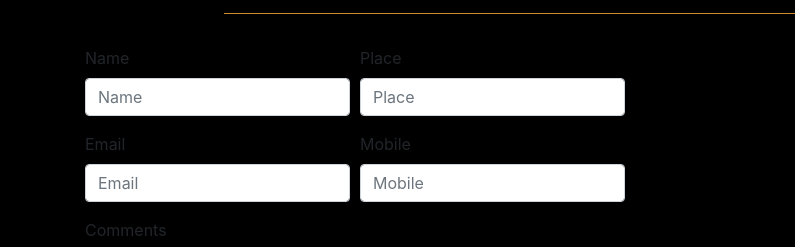
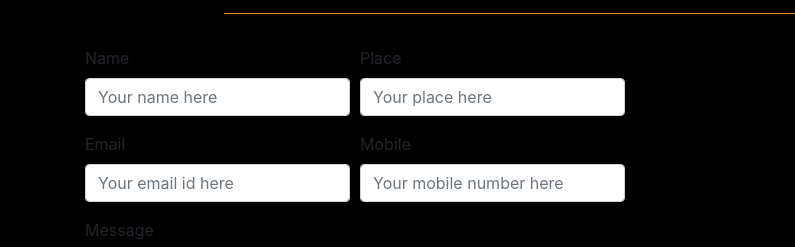
Before and after one commit to Ameendv/Static-website-Qawameen-Builders, a plain HTML site: page index.html in a window 1280 px wide. Shown: the part 2217-2464 px from the top of the page, 0-795 px from the left. Drawn offline with nearby package versions, Linux system fonts and the light colour scheme.

```diff
--- a/index.html
+++ b/index.html
@@ -216,29 +216,29 @@
   <div class="form-row">
     <div class="form-group col-md-6">
       <label for="inputEmail4">Name</label>
-      <input type="text" class="form-control" id="inputEmail4" placeholder="Name">
+      <input type="text" class="form-control" id="inputEmail4" placeholder="Your name here">
     </div>
     <div class="form-group col-md-6">
       <label for="inputPassword4">Place</label>
-      <input type="text" class="form-control" id="inputPassword4" placeholder="Place">
+      <input type="text" class="form-control" id="inputPassword4" placeholder="Your place here">
     </div>
 
   </div>
   <div class="form-row">
     <div class="form-group col-md-6">
       <label for="inputEmail4">Email</label>
-      <input type="email" class="form-control" id="inputEmail4" placeholder="Email">
+      <input type="email" class="form-control" id="inputEmail4" placeholder="Your email id here">
     </div>
     <div class="form-group col-md-6">
       <label for="inputPassword4">Mobile</label>
-      <input type="text" class="form-control" id="inputPassword4" placeholder="Mobile">
+      <input type="text" class="form-control" id="inputPassword4" placeholder="Your mobile number here">
     </div>
 
   </div>
   <div class="form-group">
-    <label for="inputAddress">Comments</label>
+    <label for="inputAddress">Message</label>
 
-    <textarea cols="30" rows="10" class="form-control" placeholder="Your comments"></textarea>
+    <textarea cols="30" rows="10" class="form-control" placeholder="Your message here"></textarea>
   </div>
 
 
@@ -254,11 +254,12 @@
 
 
       </div>
+      </section>
       </div>
 
     </div>
 
-  </section>
+
   <footer class="bg-warning" >
     <div class="container">
       <div class="row">
```
